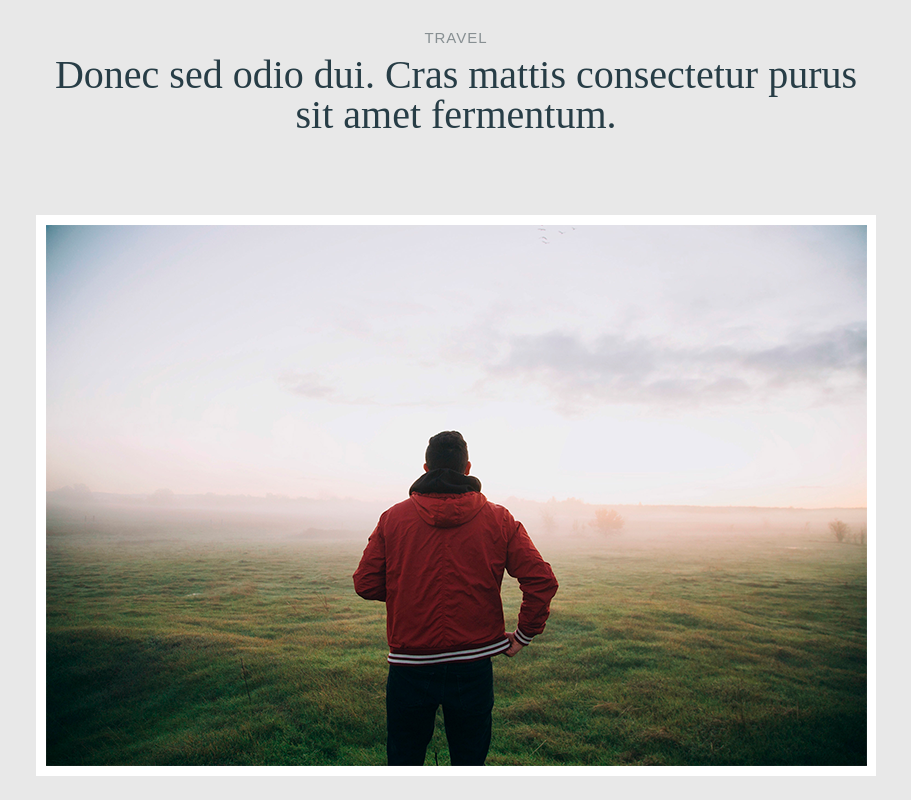
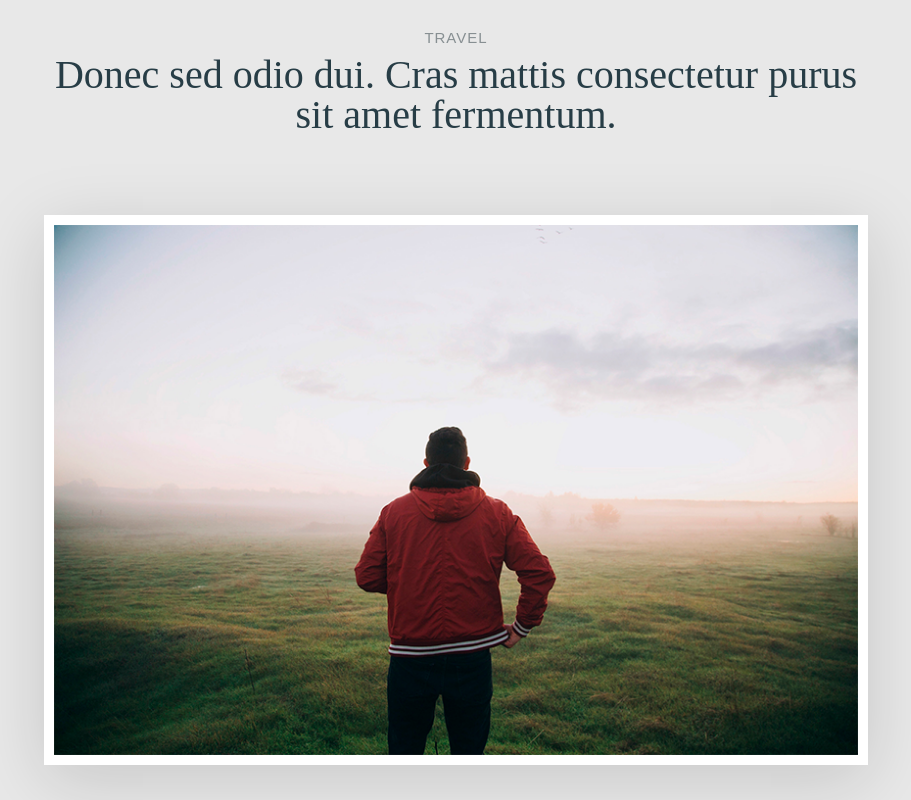
Before and after one commit to Kl1mway/Block-Page, a plain HTML site: page index.html in a window 1280 px wide. Shown: the top 800 px of the page, without its empty margins (184-1095 px from the left). Drawn offline with Linux system fonts and the light colour scheme.

Commit message:
Version 1.4

```diff
--- a/css/style.css
+++ b/css/style.css
@@ -44,8 +44,9 @@ body {
 }
 
 .page {
-  padding: 30px 0px 30px 0px;
+  width: 100%;
   max-width: 840px;
+  padding: 30px 8px 30px 8px;
   margin: 0px auto;
 }
 
@@ -70,14 +71,11 @@ body {
 }
 
 .img {
-  box-shadow: 0 15px 65 rgba(15, 16, 16, 0.15);
+  display: block;
+  width: inherit;
+  box-shadow: 0 15px 65px rgba(15, 16, 16, 0.15);
   border: 10px solid #fff;
   margin-bottom: 50px;
-}
-
-
-/* Я хуй знает зачем */
-.image {
 }
 
 .text {
--- a/index.html
+++ b/index.html
@@ -11,11 +11,7 @@
 			<div class="title_text">Travel</div>
 			<h1 class="title_text2">Donec sed odio dui. Cras mattis consectetur purus sit amet fermentum.</h1>
 		</div>
-		<div class="img">
-			<div class="image">
-				<img src="img/light-man copy.png" alt="Man">
-			</div>
-		</div>
+		<img class="img" src="img/light-man copy.png" alt="Man">
 		<div class="text">
 			<div class="text2">
 				<p>Donec aredsed odio dui. Morbi leo risus, porta ac consectetur ac, vestibulum at eros. Morbi leo risus, porta ac consectetur ac, vestibulum at eros. Donec ullamcorper nulla non metus auctor fringilla.</p>
```
